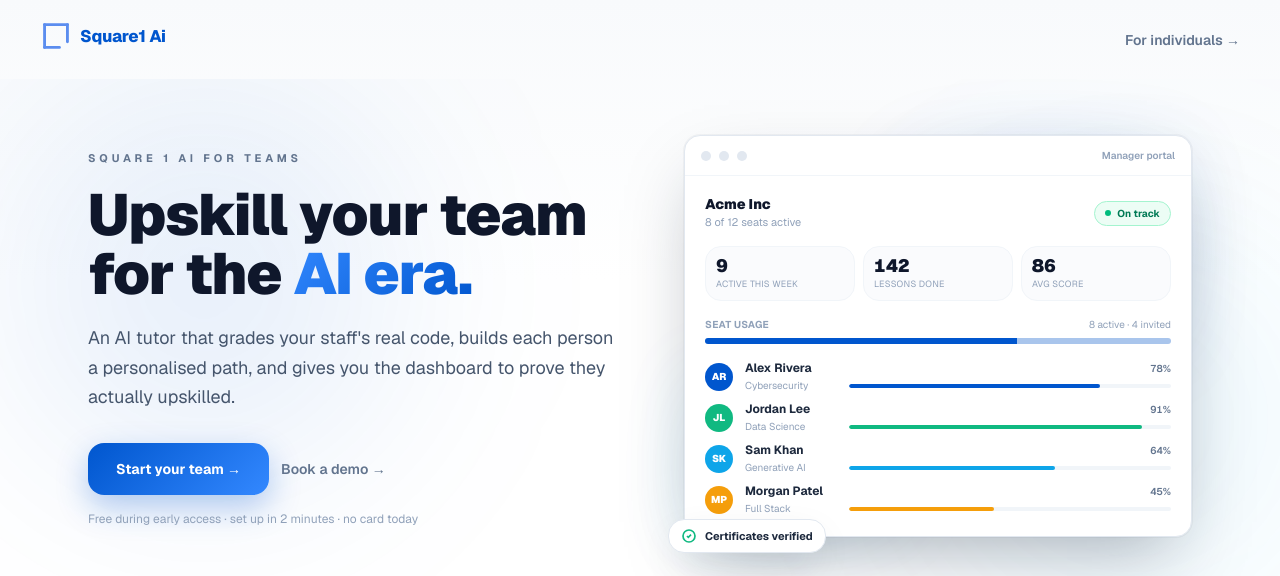
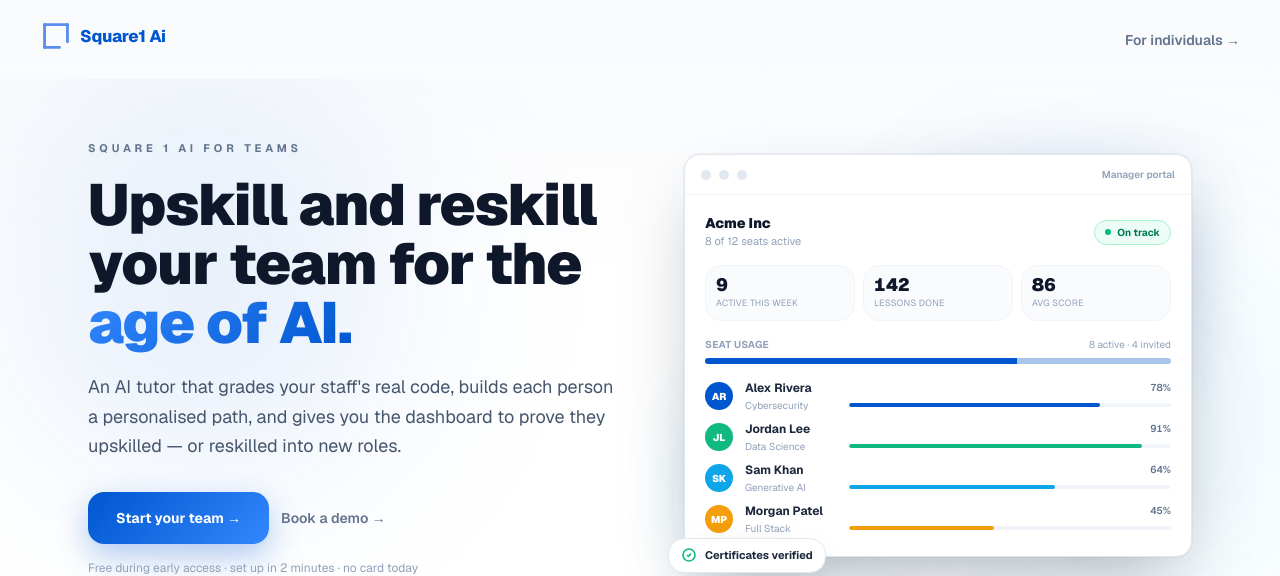
Before and after one commit to nikhildesilva-squareai/square1-tutor, a Next.js app: page /business in a window 1280 px wide. Shown: the top 576 px of the page. Built offline with nearby package versions, Linux system fonts and the light colour scheme; no server answers.

Commit message:
B2B: lead with upskill + reskill for the age of AI (hero + SEO)

```diff
--- a/app/business/page.tsx
+++ b/app/business/page.tsx
@@ -12,13 +12,13 @@
 import { TeamImpact } from "@/components/business/TeamImpact";
 
 export const metadata: Metadata = {
-  title: "For Teams — Upskill Your Staff in AI",
+  title: "For Teams — Upskill & Reskill Your Staff for the Age of AI",
   description:
-    "Buy seats, invite your staff, track everyone from one dashboard. An AI tutor that grades real code, a personalised path per employee, verifiable certificates. Free during early access.",
+    "Upskill and reskill your team for the age of AI. Buy seats, invite your staff, and track everyone from one dashboard — an AI tutor that grades real code, a personalised path per employee, and verifiable certificates. Free during early access.",
   openGraph: {
-    title: "Square 1 Ai for Teams — Upskill your staff for the AI era",
+    title: "Square 1 Ai for Teams — Upskill & reskill your team for the age of AI",
     description:
-      "AI-powered upskilling for your team: personalised paths, real projects, manager-visible progress, verifiable certificates.",
+      "AI-powered upskilling and reskilling for your team: personalised paths, real projects, manager-visible progress, and verifiable certificates.",
   },
 };
 
@@ -47,13 +47,13 @@
             </span>
             <h1 className="mt-4 mb-5 font-black tracking-tight text-slate-900 leading-[1.02]"
               style={{ fontSize: "clamp(36px,5vw,58px)", letterSpacing: "-0.02em" }}>
-              Upskill your team for the{" "}
+              Upskill and reskill your team for the{" "}
               <span style={{ background: "linear-gradient(135deg,#3388FF,#0056CE)", WebkitBackgroundClip: "text", WebkitTextFillColor: "transparent", backgroundClip: "text" }}>
-                AI era.
+                age of AI.
               </span>
             </h1>
             <p className="text-base sm:text-lg text-slate-600 max-w-xl mx-auto lg:mx-0 mb-8 leading-relaxed">
-              An AI tutor that grades your staff&apos;s real code, builds each person a personalised path, and gives you the dashboard to prove they actually upskilled.
+              An AI tutor that grades your staff&apos;s real code, builds each person a personalised path, and gives you the dashboard to prove they upskilled — or reskilled into new roles.
             </p>
             <div className="flex flex-col sm:flex-row gap-3 justify-center lg:justify-start items-center">
               <a href="#start"
```
